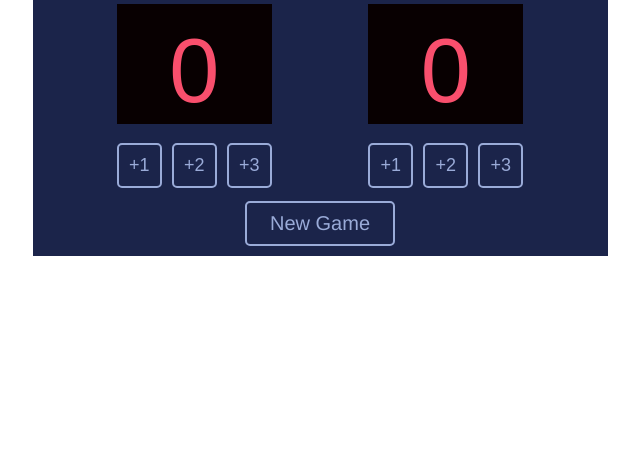
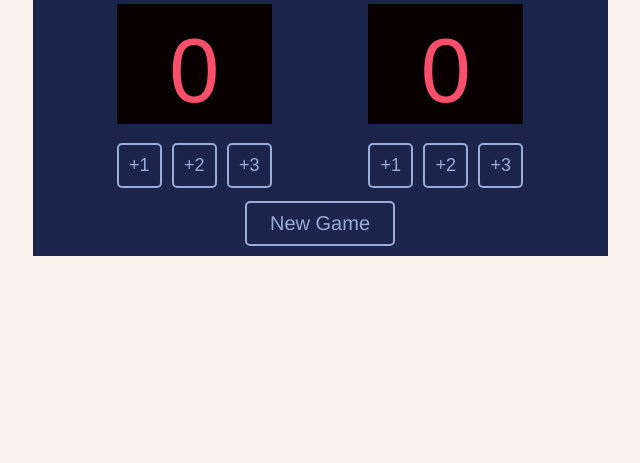
Before and after one commit to samarth181818/score-board, a plain HTML site: page index.html in a window 1280 px wide. Shown: the part 337-800 px from the top of the page, without its empty margins (320-960 px from the left). Drawn offline with Linux system fonts and the light colour scheme; a web font is replaced by a local one.

Commit message:
Update styles.css

```diff
--- a/styles.css
+++ b/styles.css
@@ -22,6 +22,7 @@ body {
   height: 100vh;
   justify-content: center;
   align-items: center;
+  background: #F9F2ED;
 }
 
 .scorecard {
```
